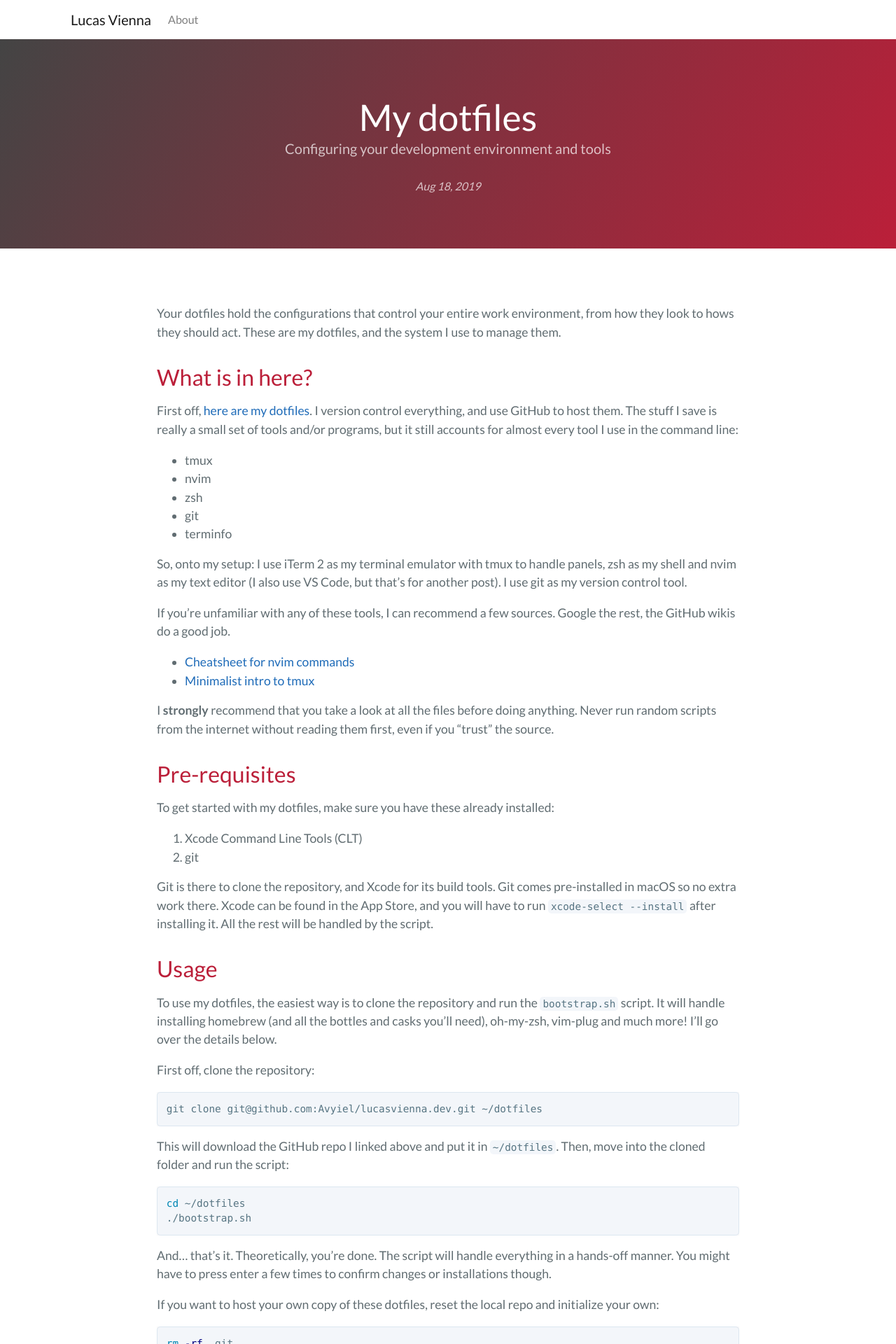
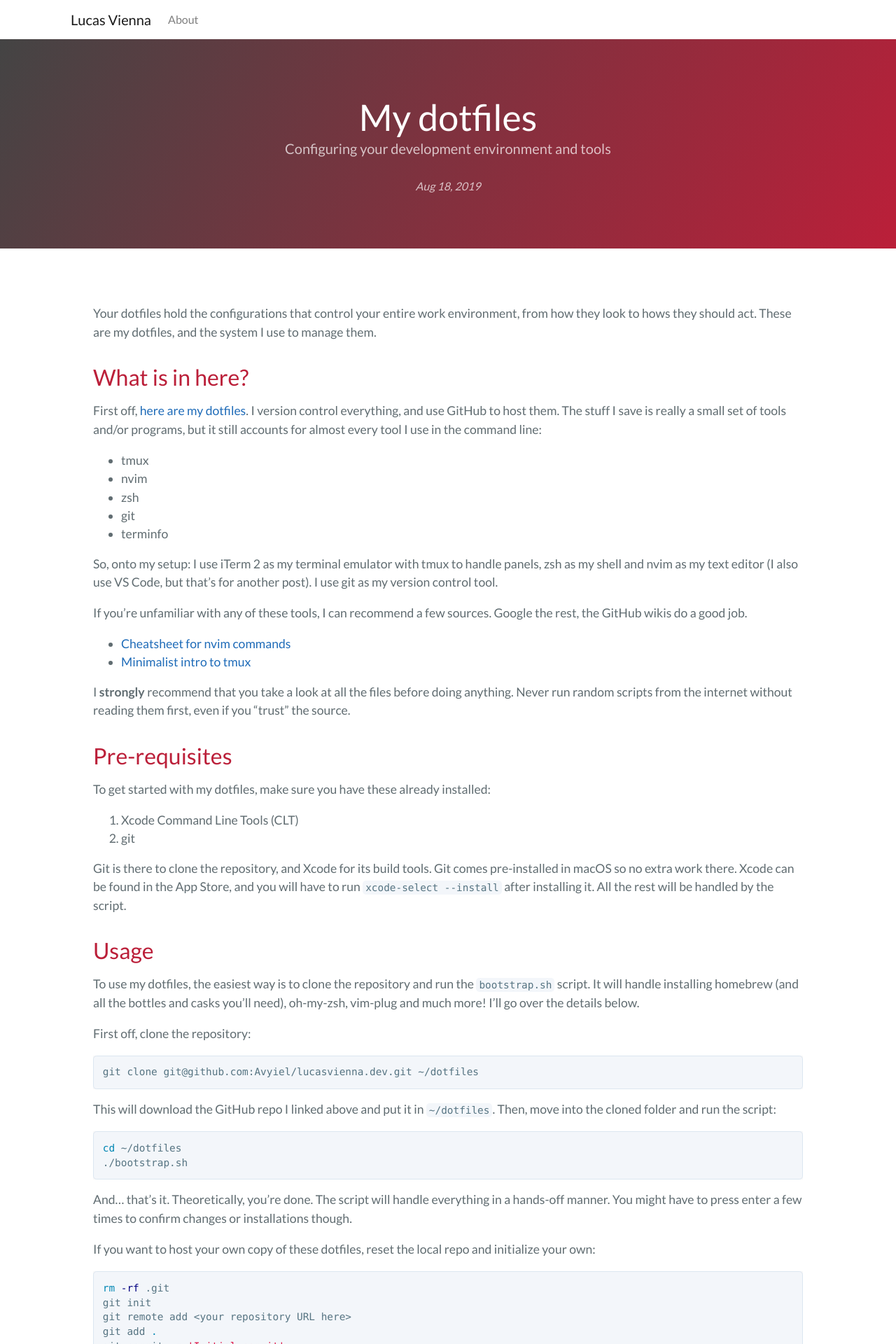
Before and after one commit to lucasvienna/lucasvienna.dev, a Jekyll site: the page built from _posts/2019-08-18-my-dotfiles.md, in a window 1280 px wide. Shown: the top 1920 px of the page at 70% size. Built offline with Jekyll 4.4.1, drawn with Linux system fonts in a browser that asks for light colours; nearby versions of some CDN libraries.

Commit message:
update css files

```diff
--- a/_sass/rouge-github.scss
+++ b/_sass/rouge-github.scss
@@ -1,5 +1,9 @@
-.highlight table td { padding: 5px; }
-.highlight table pre { margin: 0; }
+.highlight table td {
+  padding: 5px;
+}
+.highlight table pre {
+  margin: 0;
+}
 .highlight .cm {
   color: #999988;
   font-style: italic;
@@ -17,7 +21,10 @@
   font-weight: bold;
   font-style: italic;
 }
-.highlight .c, .highlight .cd {
+.highlight .c,
+.highlight .ch,
+.highlight .cd,
+.highlight .cpf {
   color: #999988;
   font-style: italic;
 }
@@ -82,7 +89,8 @@
   color: #445588;
   font-weight: bold;
 }
-.highlight .k, .highlight .kv {
+.highlight .k,
+.highlight .kv {
   color: #000000;
   font-weight: bold;
 }
@@ -101,7 +109,9 @@
 .highlight .mo {
   color: #009999;
 }
-.highlight .m, .highlight .mb, .highlight .mx {
+.highlight .m,
+.highlight .mb,
+.highlight .mx {
   color: #009999;
 }
 .highlight .sb {
@@ -137,7 +147,9 @@
 .highlight .ss {
   color: #990073;
 }
-.highlight .s {
+.highlight .s,
+.highlight .sa,
+.highlight .dl {
   color: #d14;
 }
 .highlight .na {
@@ -147,7 +159,7 @@
   color: #999999;
 }
 .highlight .nb {
-  color: #0086B3;
+  color: #0086b3;
 }
 .highlight .nc {
   color: #445588;
@@ -167,7 +179,8 @@
   color: #990000;
   font-weight: bold;
 }
-.highlight .nf {
+.highlight .nf,
+.highlight .fm {
   color: #990000;
   font-weight: bold;
 }
@@ -190,7 +203,8 @@
 .highlight .vi {
   color: #008080;
 }
-.highlight .nv {
+.highlight .nv,
+.highlight .vm {
   color: #008080;
 }
 .highlight .ow {
--- a/_sass/sections/_main.scss
+++ b/_sass/sections/_main.scss
@@ -6,8 +6,8 @@
   }
 
   @include large {
-    max-width: 64rem;
-    padding: 3rem 6rem;
+    max-width: 72rem;
+    padding: 3rem;
     margin: 0 auto;
     font-size: 1.1rem;
   }
```
